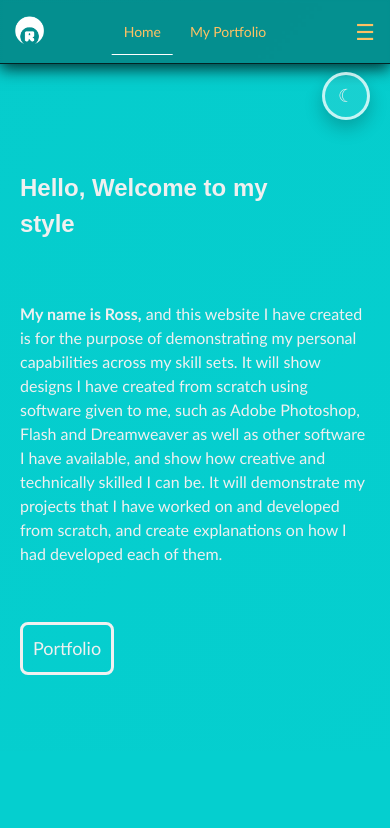
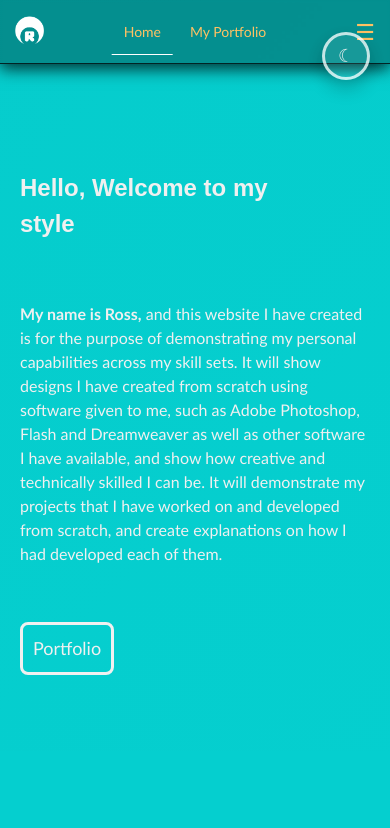
Before and after one commit to rossthurgood/rossthurgood.github.io, a plain HTML site: page index.html in a window 390 px wide. Shown: the top 828 px of the page. Drawn offline with Linux system fonts and the light colour scheme; a web font is replaced by a local one.

Commit message:
Update stylesheet.css

```diff
--- a/stylesheet.css
+++ b/stylesheet.css
@@ -181,7 +181,7 @@ body.dark-mode {
 	align-items: center;
 	justify-content: center;
 	position: fixed;
-	top: 72px;
+	top: 22px;
 	right: 20px;
 	z-index: 1201;
 	width: 48px;
@@ -866,6 +866,8 @@ h1, h2, h3, h4, h5, h6 {
 	#menubar a.active::after {
 		height: 1.5px;
 	}
+	.modeBtn { top: 32px;
+	}
 	.contentarea {
         padding: 60px 20px 60px 20px;
     }
```
